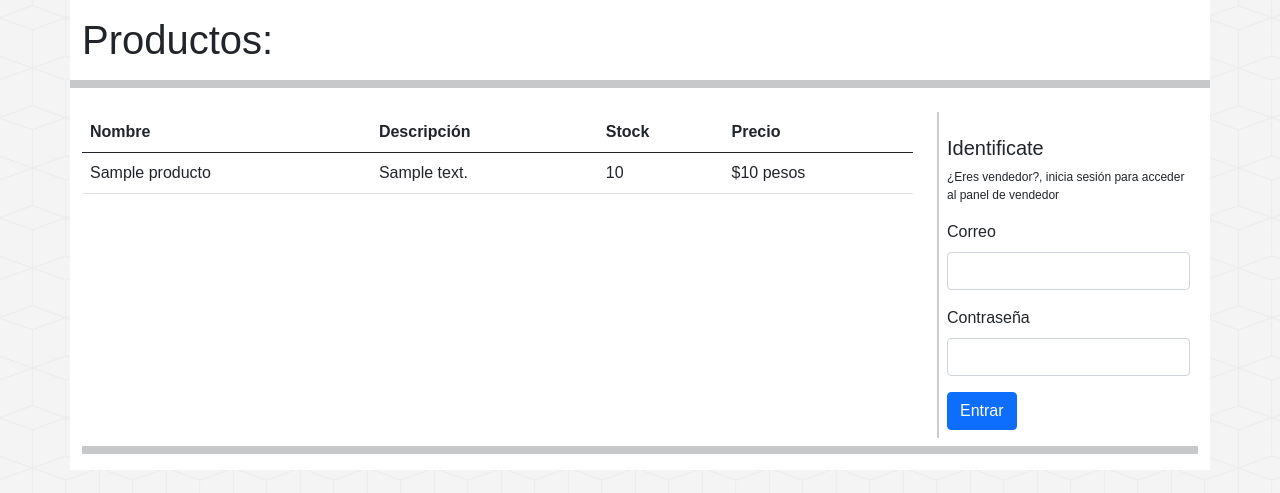
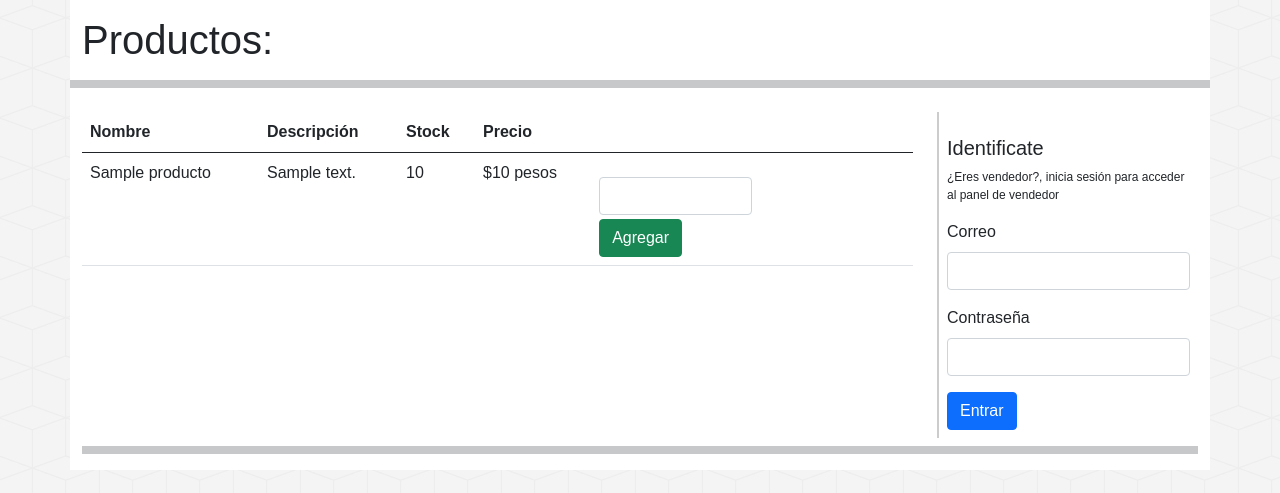
Before and after one commit to ErikGlez/test-supermarket, a PHP site: page / in a window 1280 px wide. Shown: the part 145-638 px from the top of the page. Run offline with PHP 8.4, Linux system fonts and the light colour scheme; tables that the repository leaves empty or names only in its code hold one stand-in row (values such as "Sample post").

Commit message:
Vista de los productos para el cliente.

```diff
--- a/includes/helpers.php
+++ b/includes/helpers.php
@@ -41,6 +41,15 @@ function clearError(){
 
   }
 
+  if(isset($_SESSION['agregadoCarrito'])){
+    $clear=  $_SESSION['agregadoCarrito']= null;
+
+   }
+
+  if(isset($_SESSION['errorCarrito'])){
+    $clear = $_SESSION['errorCarrito']= null;
+  }
+
   return $clear;
 }
 
--- /dev/null
+++ b/includes/tablaCarrito.php
@@ -0,0 +1,28 @@
+<?php if (isset($_SESSION['carrito'])) :
+      $carrito  = $_SESSION['carrito'];
+?>
+
+    <!-- Mensajes de error / exito --->
+     <?php if(isset($_SESSION['agregadoCarrito'])) : ?>
+                   <div class="bg-success">
+                   <?=$_SESSION['agregadoCarrito']?>
+
+                   </div>
+
+            <?php elseif(isset($_SESSION['errorCantidad'])): ?>
+                <div class="bg-danger">
+                   <?=$_SESSION['errorCantidad']?>
+
+                   </div>
+     <?php endif;?>
+
+    <h1><?=count($carrito)?></h1>
+    <!--cariito-->
+
+
+
+
+
+<?php endif; ?>
+
+<?php clearError(); ?>
--- a/includes/tablaProductos.php
+++ b/includes/tablaProductos.php
@@ -54,6 +54,7 @@
                 <th scope="col">Descripción</th>
                 <th scope="col">Stock</th>
                 <th scope="col">Precio</th>
+                <th scope="col"></th>
 
             </tr>
         </thead>
@@ -72,6 +73,33 @@
                         <td><?= $producto['descripcion'] ?></td>
                         <td><?= $producto['stock'] ?></td>
                         <td>$<?= $producto['precio'] ?> pesos</td>
+                        <td>
+                            <form action="agregarCarrito.php" method="POST">
+                            <div class="mb-3">
+                                <input type="hidden" class="form-control" name="id"  value="<?=$producto['id'] ?>" >
+                            </div>
+                            <div class="mb-3">
+                                <input type="hidden" class="form-control" name="nombre"  value="<?=$producto['nombre'] ?>">
+                            </div>
+                            <div class="mb-3">
+                                <input type="hidden" class="form-control" name="descripcion"  value="<?=$producto['descripcion'] ?>">
+                            </div>
+                            <div class="mb-3">
+                                <input type="hidden" class="form-control" name="stock"  value="<?=$producto['stock'] ?>">
+                            </div>
+                            <div class="mb-3">
+                                <input type="hidden" class="form-control" name="precio"  value="<?=$producto['precio'] ?>">
+                            </div>
+                            <div class="col-6 mb-1">
+                            <input type="text" class="form-control" name="cantidad" />
+                            </div>
+                            <div>
+                            <input type="submit" class="btn btn-success" value="Agregar" />
+                            </div>
+
+
+                            </form>
+                        </td>
                     </tr>
             <?php
                 endwhile;
--- a/index.php
+++ b/index.php
@@ -8,9 +8,9 @@
         </div>
         <div class="col-3">
             <div class="col-12">
-        <?php if(isset($_SESSION['vendedor'])): ?>
+                <?php if (isset($_SESSION['vendedor'])) : ?>
                     <div class="vendedor-logeado">
-            <p style="text-transform: uppercase;"> <strong><?= $_SESSION['vendedor']['nombre'].' '. $_SESSION['vendedor']['apellidos']; ?></strong></p>
+                        <p style="text-transform: uppercase;"> <strong><?= $_SESSION['vendedor']['nombre'] . ' ' . $_SESSION['vendedor']['apellidos']; ?></strong></p>
                         <!-- botones -->
                         <a href="logout.php" class="btn btn-danger">Cerrar Sesión</a>
                     </div>
@@ -26,8 +26,12 @@
             <div class="col-12">
                 <?php require_once 'includes/tablaProductos.php'; ?>
             </div>
+
         </div>
         <div class="col-3">
+            <div class="col-12">
+                <?php require_once 'includes/tablaCarrito.php'; ?>
+            </div>
             <div class="col-12 p-2" style="border-left: 2px solid #ccc;">
 
                 <?php require_once 'includes/lateral.php'; ?>
```
Also changed, not shown: agregarCarrito.php (added, +39 -0 lines), model/producto.php (added, +12 -0 lines), README.md. Lines whose indentation alone changed are shown as unchanged.
